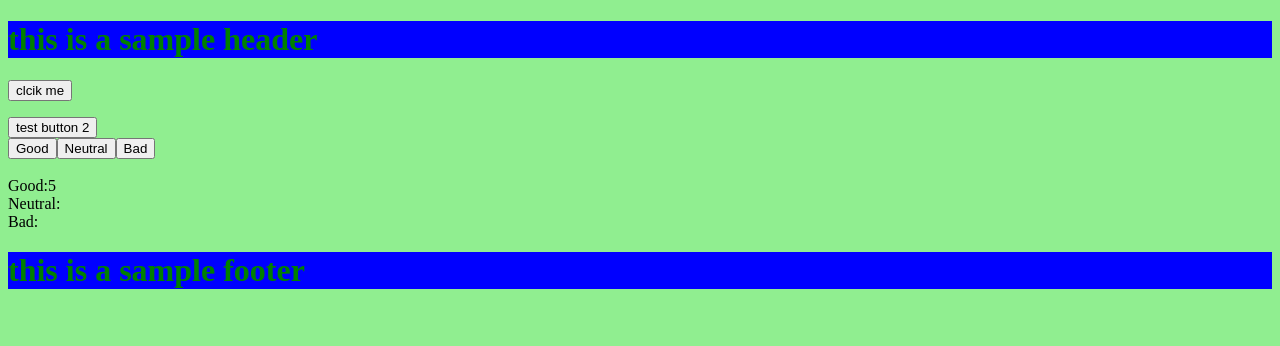
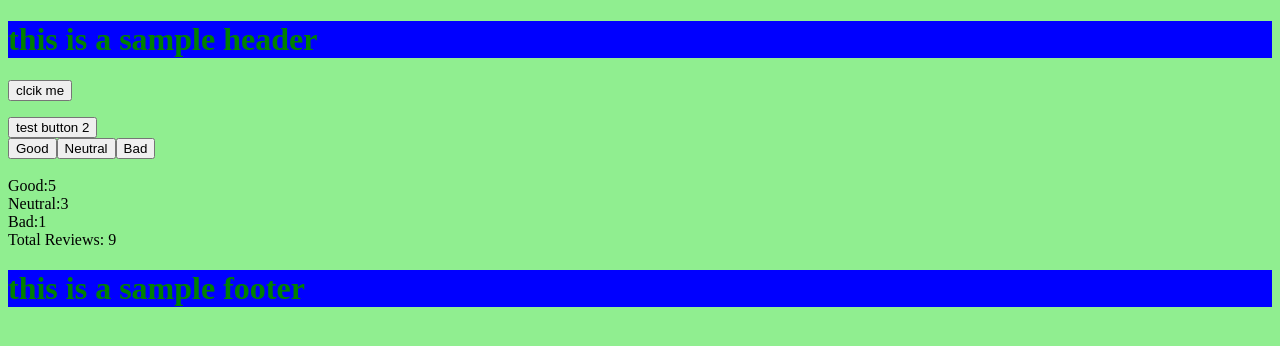
Before and after one commit to rlmgtr/GoIT-ReactJs-Study, a React (Create React App) app in the folder studyreactjs/: page / in a window 1280 px wide. Shown: the top 346 px of the page. Built offline with nearby package versions, Linux system fonts and the light colour scheme.

Commit message:
update
dif logic will be applied in a project like this in the future

```diff
--- a/studyreactjs/src/components/EventandState/State.jsx
+++ b/studyreactjs/src/components/EventandState/State.jsx
@@ -10,11 +10,11 @@ const State = () => {
   return (
     <div>
         <div>
-            Good: <span></span>
+            Good: <span>{this.state.good}</span>
             <br></br>
-            Nuetral: <span></span>
+            Nuetral: <span>{this.state.nuetral}</span>
             <br></br>
-            Bad: <span></span>
+            Bad: <span>{this.state.bad}</span>
         </div>
 
     </div>
--- a/studyreactjs/src/components/Reviews/Reviews.jsx
+++ b/studyreactjs/src/components/Reviews/Reviews.jsx
@@ -6,6 +6,13 @@ const state = {
   good: 5,
   neutral: 3,
   bad: 1,
+};
+
+const totalReviews = () => {
+
+  return state.good + state.neutral + state.bad;
+
+
 };
 
   return (
@@ -20,10 +27,12 @@ const state = {
 <br></br>
   Good:<span>{state.good}</span>
   <br></br>
-  Neutral:<span>{}</span>
+  Neutral:<span>{state.neutral}</span>
   <br></br>
-  Bad:<span>{}</span>
+  Bad:<span>{state.bad}</span>
   <br></br>
+
+  Total Reviews: <span>{totalReviews()}</span>
 </div>
 
 
```
